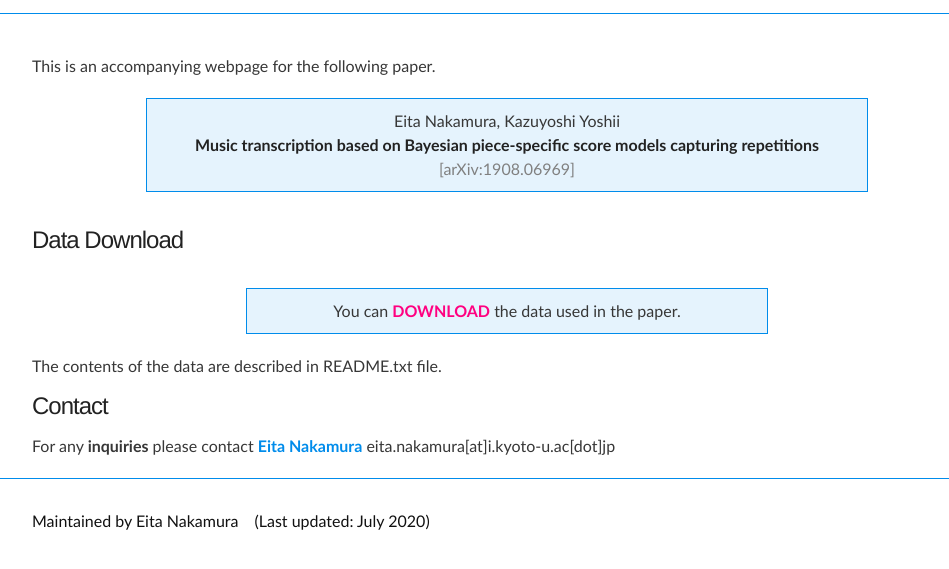
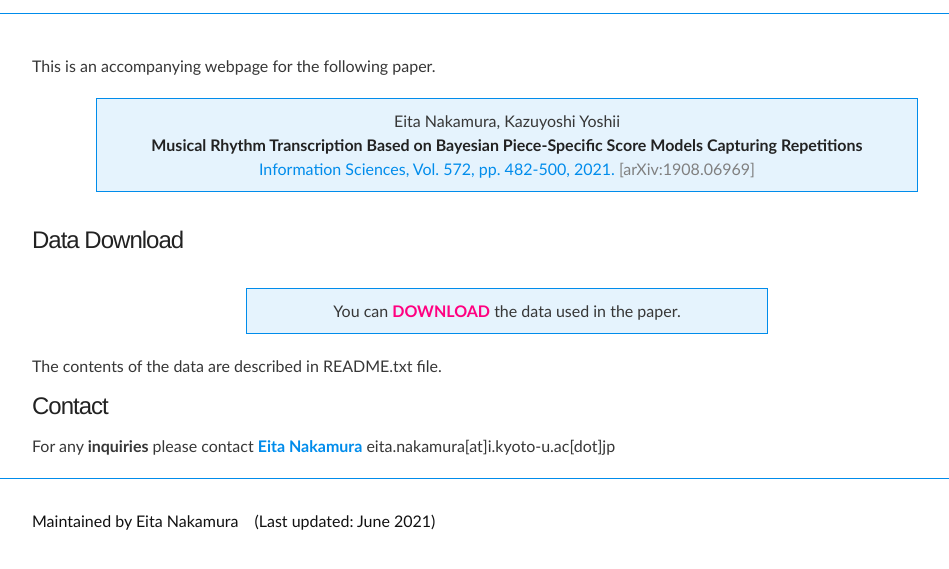
Before and after one commit to bayesianscoremodel/bayesianscoremodel.github.io, a plain HTML site: page index.html in a window 1280 px wide. Shown: the part 87-656 px from the top of the page, without its empty margins (133-1082 px from the left). Drawn offline with Linux system fonts and the light colour scheme.

Commit message:
Add files via upload

```diff
--- a/index.html
+++ b/index.html
@@ -34,9 +34,10 @@
 This is an accompanying webpage for the following paper.
 
     <div style="height:20px;"></div>
-	<div style="margin:auto;padding:10px;text-align:center;border: 1px solid rgb(0,140,235); width:700px;background-color:rgba(0,140,235,0.1);">
+	<div style="margin:auto;padding:10px;text-align:center;border: 1px solid rgb(0,140,235); width:800px;background-color:rgba(0,140,235,0.1);">
 Eita Nakamura, Kazuyoshi Yoshii<br>
-<strong><a href="https://arxiv.org/pdf/1809.05832.pdf" target="_blank"><font color="#222222">Music transcription based on Bayesian piece-specific score models capturing repetitions</font></a></strong> <a href="https://arxiv.org/abs/1908.06969" target="_blank"><font color="#808080">[arXiv:1908.06969]</font></a><br>
+<strong><a href="https://arxiv.org/pdf/1809.05832.pdf" target="_blank"><font color="#222222">Musical Rhythm Transcription Based on Bayesian Piece-Specific Score Models Capturing Repetitions</font></a></strong><br>
+<a href="https://doi.org/10.1016/j.ins.2021.04.100" target="_blank"><font color="#008CEB">Information Sciences, Vol. 572, pp. 482-500, 2021.</font></a> <a href="https://arxiv.org/abs/1908.06969" target="_blank"><font color="#808080">[arXiv:1908.06969]</font></a><br>
 	</div>
 
 
@@ -63,7 +64,7 @@ For any <strong>inquiries</strong> please contact <a href="http://eita-nakamura.
     <div id="footer_wrap" class="outer">
       <footer class="inner">
         <p class="copyright">
-          Maintained by Eita Nakamura　(Last updated: July 2020)        </p>
+          Maintained by Eita Nakamura　(Last updated: June 2021)        </p>
       </footer>
     </div>
 
```
